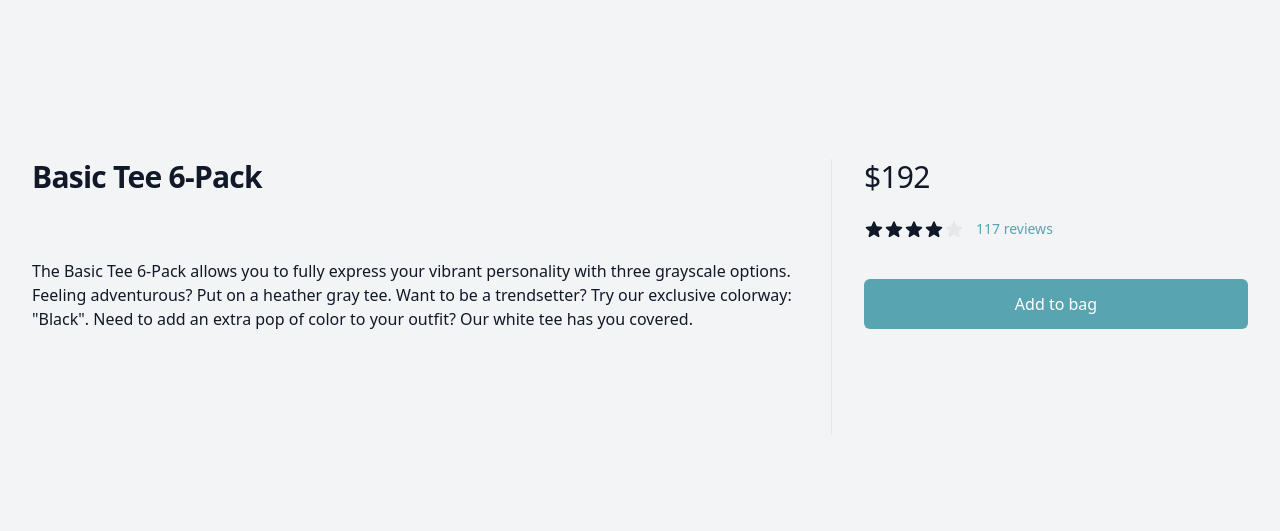
After one commit to Phi1lS/ReMarket-471-Project, a PHP site: page /listing.html in a window 1280 px wide. The commit adds this page. Shown: the part 733-1264 px from the top of the page. Run offline with PHP 8.4, Linux system fonts and the light colour scheme.

Commit message:
Listing page done in Tailwind
I have done some work on the listing page in Tailwind. I'm not sure if it is finished.

It should have everything we need though.

```diff
--- /dev/null
+++ b/listing.html
@@ -0,0 +1,305 @@
+<!DOCTYPE html>
+<html lang="en">
+<head>
+    <meta charset="UTF-8">
+    <title>ReMarket - Buy and Sell</title>
+    <link rel="icon" href="./logo/logo.ico">
+
+    <!--Font Awesome icons-->
+    <link rel="stylesheet" href="https://cdnjs.cloudflare.com/ajax/libs/font-awesome/5.15.1/css/all.min.css">
+    <!--<script src="https://cdn.tailwindcss.com"></script>-->
+    <link rel="stylesheet" href="output.css">
+
+    <link rel="apple-touch-icon" href="apple-touch-icons/apple-touch-icon-iphone-60x60.png">
+    <link rel="apple-touch-icon" sizes="60x60" href="apple-touch-icons/apple-touch-icon-ipad-76x76.png">
+    <link rel="apple-touch-icon" sizes="114x114" href="apple-touch-icons/apple-touch-icon-iphone-retina-120x120.png">
+    <link rel="apple-touch-icon" sizes="144x144" href="apple-touch-icons/apple-touch-icon-ipad-retina-152x152.png">
+</head>
+
+<body>
+    <!-- Header -->
+    <nav class="fixed top-0 z-50 w-full bg-remarket-blue p-4 dark:bg-remarket-dark flex items-center justify-between">
+        <a href="index.html" class="flex items-center mr-4 md:mr-6">
+            <img src="./logo/logo.png" alt="ReMarket Logo" class="h-12 md:h-16">
+        </a>
+
+        <div class="md:hidden mr-4 text-xl md:text-2xl">
+            <button onclick="toggleMobileMenu()" class="text-gray-200 hover:text-white focus:outline-none focus:text-white">
+                <i class="fas fa-bars"></i>
+            </button>
+        </div>
+
+        <div class="flex-grow flex items-center justify-end space-x-4">
+            <div class="hidden md:flex space-x-4">
+                <a href="index.html" class="text-white px-3 py-2 rounded hover:bg-remarket-dark dark:hover:bg-gray-800">Home</a>
+                <a href="create_post.html" class="text-white px-3 py-2 rounded hover:bg-remarket-dark dark:hover:bg-gray-800">Create New Post</a>
+            </div>
+
+            <div class="flex bg-white dark:bg-gray-600 p-2 rounded">
+                <input type="search" placeholder="Search for anything" class="dark:bg-gray-600 px-2 py-1 w-full rounded">
+                <button class="text-remarket-dark dark:text-gray-300">
+                    <i class="fas fa-search"></i>
+                </button>
+            </div>
+
+            <div class="text-white hover:text-gray-300 text-xl">
+                <i class="fas fa-shopping-cart"></i>
+            </div>
+
+            <div class="relative">
+                <button onclick="toggleDropdown()" class="relative z-10 block h-10 w-10 rounded-full overflow-hidden border-2 border-gray-600 focus:outline-none focus:border-white">
+                    <img class="h-full w-full object-cover" src="other-images/default_profile_pic.jpg" alt="Your profile">
+                </button>
+                <div id="user-menu" class="absolute right-0 mt-2 w-48 rounded-md shadow-lg py-1 bg-white dark:bg-gray-800 ring-1 ring-black ring-opacity-5 hidden" style="z-index: 50;">
+                    <a href="account_page.html" class="block px-4 py-2 text-sm text-gray-700 dark:text-gray-200 hover:bg-gray-100 dark:hover:bg-gray-700">Account Page</a>
+                    <a href="purchases.html" class="block px-4 py-2 text-sm text-gray-700 dark:text-gray-200 hover:bg-gray-100 dark:hover:bg-gray-700">Purchases</a>
+                    <a href="settings.html" class="block px-4 py-2 text-sm text-gray-700 dark:text-gray-200 hover:bg-gray-100 dark:hover:bg-gray-700">Settings</a>
+                    <form method="POST" action="./php-scripts/logout.php">
+                        <button type="submit" class="block w-full text-left px-4 py-2 text-sm text-gray-700 dark:text-gray-200 hover:bg-gray-100 dark:hover:bg-gray-700">Logout</button>
+                    </form>
+                </div>
+            </div>
+
+        </div>
+
+        <!-- Sidebar Menu -->
+        <div id="mobile-menu" class="fixed inset-y-0 left-0 transform -translate-x-full transition duration-200 ease-in-out md:hidden z-50 bg-white dark:bg-gray-800 shadow-xl hidden">
+            <div class="p-5">
+                <div class="flex items-center justify-between">
+                    <button onclick="toggleMobileMenu()" class="text-gray-600 dark:text-gray-300">
+                        <i class="fas fa-times"></i>
+                    </button>
+                </div>
+                <nav class="mt-8">
+                    <a href="index.html" class="block py-2.5 px-4 rounded transition duration-200 hover:bg-gray-200 dark:hover:bg-gray-700 text-gray-700 dark:text-gray-200">Home</a>
+                    <a href="create_post.html" class="block py-2.5 px-4 rounded transition duration-200 hover:bg-gray-200 dark:hover:bg-gray-700 text-gray-700 dark:text-gray-200">Create New Post</a>
+                </nav>
+            </div>
+        </div>
+    </nav>
+    <div class="h-[64px] md:h-[80px]"></div>
+
+
+    <!-- Slide-over menu for Shopping Cart -->
+    <div id="shopping-cart" class="fixed inset-0 overflow-hidden hidden" aria-labelledby="slide-over-title" role="dialog" aria-modal="true" style="z-index: 1000;">
+        <!-- Slide-over backdrop -->
+        <div class="absolute inset-0 bg-gray-500 bg-opacity-75 transition-opacity"></div>
+        <div class="relative z-10" aria-labelledby="slide-over-title" role="dialog" aria-modal="true">
+            <!--
+              Background backdrop, show/hide based on slide-over state.
+
+              Entering: "ease-in-out duration-500"
+                From: "opacity-0"
+                To: "opacity-100"
+              Leaving: "ease-in-out duration-500"
+                From: "opacity-100"
+                To: "opacity-0"
+            -->
+            <div class="fixed inset-0 bg-gray-500 bg-opacity-75 transition-opacity"></div>
+
+            <div class="fixed inset-0 overflow-hidden">
+              <div class="absolute inset-0 overflow-hidden">
+                <div class="pointer-events-none fixed inset-y-0 right-0 flex max-w-full pl-10">
+                  <!--
+                    Slide-over panel, show/hide based on slide-over state.
+
+                    Entering: "transform transition ease-in-out duration-500 sm:duration-700"
+                      From: "translate-x-full"
+                      To: "translate-x-0"
+                    Leaving: "transform transition ease-in-out duration-500 sm:duration-700"
+                      From: "translate-x-0"
+                      To: "translate-x-full"
+                  -->
+                  <div class="pointer-events-auto w-screen max-w-md">
+                    <div class="flex h-full flex-col overflow-y-scroll bg-white shadow-xl dark:bg-remarket-dark">
+                      <div class="flex-1 overflow-y-auto px-4 py-6 sm:px-6">
+                        <div class="flex items-start justify-between">
+                          <h2 class="text-lg font-medium text-gray-900 dark:text-gray-100" id="slide-over-title">Shopping cart</h2>
+                          <div class="ml-3 flex h-7 items-center">
+                            <button type="button" class="relative -m-2 p-2 text-gray-400 hover:text-gray-500 dark:text-gray-300 dark:hover:text-gray-400">
+                              <span class="absolute -inset-0.5"></span>
+                              <span class="sr-only">Close panel</span>
+                              <svg class="h-6 w-6" fill="none" viewBox="0 0 24 24" stroke-width="1.5" stroke="currentColor" aria-hidden="true">
+                                <path stroke-linecap="round" stroke-linejoin="round" d="M6 18L18 6M6 6l12 12" />
+                              </svg>
+                            </button>
+                          </div>
+                        </div>
+
+                        <div class="mt-8">
+                          <div class="flow-root">
+                            <ul role="list" class="-my-6 divide-y divide-gray-200">
+                              <li class="flex py-6">
+                                <div class="h-24 w-24 flex-shrink-0 overflow-hidden rounded-md border border-gray-200">
+                                  <img src="https://tailwindui.com/img/ecommerce-images/shopping-cart-page-04-product-01.jpg" alt="Salmon orange fabric pouch with match zipper, gray zipper pull, and adjustable hip belt." class="h-full w-full object-cover object-center">
+                                </div>
+          <!-- TODO: PHP Script to dynamically fetch and generate cart items into the slideover cart -->
+                                <div class="ml-4 flex flex-1 flex-col">
+                                  <div>
+                                    <div class="flex justify-between text-base font-medium text-gray-900 dark:text-gray-100">
+                                      <h3>
+                                        <a href="#">Throwback Hip Bag</a>
+                                      </h3>
+                                      <p class="ml-4">$90.00</p>
+                                    </div>
+                                    <p class="mt-1 text-sm text-gray-500 dark:text-gray-300">Salmon</p>
+                                  </div>
+                                  <div class="flex flex-1 items-end justify-between text-sm">
+                                    <p class="text-gray-500 dark:text-gray-300">Qty 1</p>
+
+                                    <div class="flex">
+                                        <!-- TODO: PHP Script that makes remove item remove cart item from cart -->
+                                        <button type="button" class="font-medium text-remarket-blue dark:text-remarket-teal-800 hover:text-remarket-dark dark:hover:text-remarket-blue">Remove</button>
+                                    </div>
+                                  </div>
+                                </div>
+                              </li>
+                              <li class="flex py-6">
+                                <div class="h-24 w-24 flex-shrink-0 overflow-hidden rounded-md border border-gray-200">
+                                  <img src="https://tailwindui.com/img/ecommerce-images/shopping-cart-page-04-product-02.jpg" alt="Front of satchel with blue canvas body, black straps and handle, drawstring top, and front zipper pouch." class="h-full w-full object-cover object-center">
+                                </div>
+
+                                <div class="ml-4 flex flex-1 flex-col">
+                                  <div>
+                                    <div class="flex justify-between text-base font-medium text-gray-900 dark:text-gray-100">
+                                      <h3>
+                                        <a href="#">Medium Stuff Satchel</a>
+                                      </h3>
+                                      <p class="ml-4">$32.00</p>
+                                    </div>
+                                    <p class="mt-1 text-sm text-gray-500 dark:text-gray-300">Blue</p>
+                                  </div>
+                                  <div class="flex flex-1 items-end justify-between text-sm">
+                                    <p class="text-gray-500 dark:text-gray-300">Qty 1</p>
+
+                                    <div class="flex">
+                                      <button type="button" class="font-medium text-remarket-blue dark:text-remarket-teal-800 hover:text-remarket-dark dark:hover:text-remarket-blue">Remove</button>
+                                    </div>
+                                  </div>
+                                </div>
+                              </li>
+
+                              <!-- More products... -->
+                            </ul>
+                          </div>
+                        </div>
+                      </div>
+
+                      <div class="border-t border-gray-200 px-4 py-6 sm:px-6">
+                        <div class="flex justify-between text-base font-medium text-gray-900 dark:text-gray-100">
+                          <p>Subtotal</p>
+                          <p>$112.00</p>
+                        </div>
+                        <p class="mt-0.5 text-sm text-gray-500 dark:text-gray-300">Shipping and taxes calculated at checkout.</p>
+                        <div class="mt-6">
+                          <a href="checkout.html" class="flex items-center justify-center rounded-md border border-transparent bg-remarket-blue p-4 dark:bg-remarket-teal-800 px-6 py-3 text-base font-medium text-white shadow-sm hover:bg-teal-700">Checkout</a>
+                        </div>
+                        <div class="mt-6 flex justify-center text-center text-sm text-gray-500">
+                          <p>
+                            or
+                            <button type="button" class="font-medium text-bg-remarket-blue dark:text-remarket-teal-800 hover:text-remarket-blue dark:hover:text-teal-700">
+                              Continue Shopping
+                              <span aria-hidden="true"> &rarr;</span>
+                            </button>
+                          </p>
+                        </div>
+                      </div>
+                    </div>
+                  </div>
+                </div>
+              </div>
+            </div>
+          </div>
+    </div>
+
+    <!-- END HEADER -->
+
+    <div class="bg-gray-100 dark:bg-gray-800">
+        <div class="pt-6">
+        <nav aria-label="Breadcrumb">
+            <ol role="list" class="mx-auto flex max-w-2xl items-center space-x-2 px-4 sm:px-6 lg:max-w-7xl lg:px-8">
+
+                <!-- ITEM NAME GOES HERE -->
+            <li class="text-sm">
+                <a href="#" aria-current="page" class="font-medium text-gray-500 hover:text-gray-600 dark:text-gray-400 dark:hover:text-white">Basic Tee 6-Pack</a>
+            </li>
+            </ol>
+        </nav>
+
+        <!-- Image gallery -->
+        <div class="mx-auto max-w-2xl px-4 pb-16 pt-10 sm:px-6 lg:grid lg:max-w-7xl lg:grid-cols-3 lg:grid-rows-[auto,auto,1fr] lg:gap-x-8 lg:px-8 lg:pb-24 lg:pt-16">
+            <div class="aspect-h-4 aspect-w-3 hidden overflow-hidden rounded-lg lg:block">
+            <img src="https://tailwindui.com/img/ecommerce-images/product-page-02-secondary-product-shot.jpg" alt="Two each of gray, white, and black shirts laying flat." class="h-full w-full object-cover object-center">
+            </div>
+            <div class="hidden lg:grid lg:grid-cols-1 lg:gap-y-8">
+            <div class="aspect-h-2 aspect-w-3 overflow-hidden rounded-lg">
+                <img src="https://tailwindui.com/img/ecommerce-images/product-page-02-tertiary-product-shot-01.jpg" alt="Model wearing plain black basic tee." class="h-full w-full object-cover object-center">
+            </div>
+            <div class="aspect-h-2 aspect-w-3 overflow-hidden rounded-lg">
+                <img src="https://tailwindui.com/img/ecommerce-images/product-page-02-tertiary-product-shot-02.jpg" alt="Model wearing plain gray basic tee." class="h-full w-full object-cover object-center">
+            </div>
+            </div>
+            <div class="aspect-h-5 aspect-w-4 lg:aspect-h-4 lg:aspect-w-3 sm:overflow-hidden sm:rounded-lg">
+            <img src="https://tailwindui.com/img/ecommerce-images/product-page-02-featured-product-shot.jpg" alt="Model wearing plain white basic tee." class="h-full w-full object-cover object-center">
+            </div>
+        </div>
+
+        <!-- Product info -->
+        <div class="mx-auto max-w-2xl px-4 pb-16 pt-10 sm:px-6 lg:grid lg:max-w-7xl lg:grid-cols-3 lg:grid-rows-[auto,auto,1fr] lg:gap-x-8 lg:px-8 lg:pb-24 lg:pt-16">
+            <div class="lg:col-span-2 lg:border-r lg:border-gray-200 lg:pr-8">
+                <h1 class="text-2xl font-bold tracking-tight text-gray-900 dark:text-white sm:text-3xl">Basic Tee 6-Pack</h1>
+            </div>
+
+            <!-- Options -->
+            <div class="mt-4 lg:row-span-3 lg:mt-0">
+            <h2 class="sr-only">Product information</h2>
+            <p class="text-3xl tracking-tight text-gray-900 dark:text-white">$192</p>
+
+            <!-- Reviews -->
+            <div class="mt-6">
+                <h3 class="sr-only">Reviews</h3>
+                <div class="flex items-center">
+                <div class="flex items-center">
+                    <!-- Active: "text-gray-900", Default: "text-gray-200" -->
+                    <svg class="text-gray-900 dark:text-gray-200 h-5 w-5 flex-shrink-0" viewBox="0 0 20 20" fill="currentColor" aria-hidden="true">
+                    <path fill-rule="evenodd" d="M10.868 2.884c-.321-.772-1.415-.772-1.736 0l-1.83 4.401-4.753.381c-.833.067-1.171 1.107-.536 1.651l3.62 3.102-1.106 4.637c-.194.813.691 1.456 1.405 1.02L10 15.591l4.069 2.485c.713.436 1.598-.207 1.404-1.02l-1.106-4.637 3.62-3.102c.635-.544.297-1.584-.536-1.65l-4.752-.382-1.831-4.401z" clip-rule="evenodd" />
+                    </svg>
+                    <svg class="text-gray-900 dark:text-gray-200 h-5 w-5 flex-shrink-0" viewBox="0 0 20 20" fill="currentColor" aria-hidden="true">
+                    <path fill-rule="evenodd" d="M10.868 2.884c-.321-.772-1.415-.772-1.736 0l-1.83 4.401-4.753.381c-.833.067-1.171 1.107-.536 1.651l3.62 3.102-1.106 4.637c-.194.813.691 1.456 1.405 1.02L10 15.591l4.069 2.485c.713.436 1.598-.207 1.404-1.02l-1.106-4.637 3.62-3.102c.635-.544.297-1.584-.536-1.65l-4.752-.382-1.831-4.401z" clip-rule="evenodd" />
+                    </svg>
+                    <svg class="text-gray-900 dark:text-gray-200 h-5 w-5 flex-shrink-0" viewBox="0 0 20 20" fill="currentColor" aria-hidden="true">
+                    <path fill-rule="evenodd" d="M10.868 2.884c-.321-.772-1.415-.772-1.736 0l-1.83 4.401-4.753.381c-.833.067-1.171 1.107-.536 1.651l3.62 3.102-1.106 4.637c-.194.813.691 1.456 1.405 1.02L10 15.591l4.069 2.485c.713.436 1.598-.207 1.404-1.02l-1.106-4.637 3.62-3.102c.635-.544.297-1.584-.536-1.65l-4.752-.382-1.831-4.401z" clip-rule="evenodd" />
+                    </svg>
+                    <svg class="text-gray-900 dark:text-gray-200 h-5 w-5 flex-shrink-0" viewBox="0 0 20 20" fill="currentColor" aria-hidden="true">
+                    <path fill-rule="evenodd" d="M10.868 2.884c-.321-.772-1.415-.772-1.736 0l-1.83 4.401-4.753.381c-.833.067-1.171 1.107-.536 1.651l3.62 3.102-1.106 4.637c-.194.813.691 1.456 1.405 1.02L10 15.591l4.069 2.485c.713.436 1.598-.207 1.404-1.02l-1.106-4.637 3.62-3.102c.635-.544.297-1.584-.536-1.65l-4.752-.382-1.831-4.401z" clip-rule="evenodd" />
+                    </svg>
+                    <svg class="text-gray-200 dark:text-gray-900 h-5 w-5 flex-shrink-0" viewBox="0 0 20 20" fill="currentColor" aria-hidden="true">
+                    <path fill-rule="evenodd" d="M10.868 2.884c-.321-.772-1.415-.772-1.736 0l-1.83 4.401-4.753.381c-.833.067-1.171 1.107-.536 1.651l3.62 3.102-1.106 4.637c-.194.813.691 1.456 1.405 1.02L10 15.591l4.069 2.485c.713.436 1.598-.207 1.404-1.02l-1.106-4.637 3.62-3.102c.635-.544.297-1.584-.536-1.65l-4.752-.382-1.831-4.401z" clip-rule="evenodd" />
+                    </svg>
+                </div>
+                <p class="sr-only">4 out of 5 stars</p>
+                <a href="#" class="ml-3 text-sm font-medium text-remarket-blue hover:text-remarket-teal-700">117 reviews</a>
+                </div>
+            </div>
+
+            <form class="mt-10">
+                <button type="submit" class="mt-10 flex w-full items-center justify-center rounded-md border border-transparent bg-remarket-blue hover:bg-remarket-teal-700 px-8 py-3 text-base font-medium text-white focus:outline-none focus:ring-2 focus:ring-remarket-teal-500 focus:ring-offset-2">Add to bag</button>
+            </form>
+            </div>
+
+            <div class="py-10 lg:col-span-2 lg:col-start-1 lg:border-r lg:border-gray-200 lg:pb-16 lg:pr-8 lg:pt-6">
+            <!-- Description and details -->
+            <div>
+                <h3 class="sr-only">Description</h3>
+
+                <div class="py-10 space-y-6">
+                <p class="text-base text-gray-900 dark:text-gray-300">The Basic Tee 6-Pack allows you to fully express your vibrant personality with three grayscale options. Feeling adventurous? Put on a heather gray tee. Want to be a trendsetter? Try our exclusive colorway: &quot;Black&quot;. Need to add an extra pop of color to your outfit? Our white tee has you covered.</p>
+                </div>
+            </div>
+            </div>
+        </div>
+        </div>
+    </div>
+
+    <script src="js-scripts/ui.js"></script>
+</body>
--- a/output.css
+++ b/output.css
@@ -946,6 +1006,10 @@ select {
   margin-top: 0.25rem;
 }
 
+.mt-10 {
+  margin-top: 2.5rem;
+}
+
 .mt-2 {
   margin-top: 0.5rem;
 }
@@ -1006,6 +1070,10 @@ select {
   height: 1rem;
 }
 
+.h-5 {
+  height: 1.25rem;
+}
+
 .h-6 {
   height: 1.5rem;
 }
@@ -1070,8 +1142,16 @@ select {
   width: 12rem;
 }
 
+.w-5 {
+  width: 1.25rem;
+}
+
 .w-6 {
   width: 1.5rem;
+}
+
+.w-8 {
+  width: 2rem;
 }
 
 .w-auto {
@@ -1395,6 +1536,11 @@ select {
   padding-right: 1.5rem;
 }
 
+.px-8 {
+  padding-left: 2rem;
+  padding-right: 2rem;
+}
+
 .py-1 {
   padding-top: 0.25rem;
   padding-bottom: 0.25rem;
@@ -1440,6 +1586,15 @@ select {
   padding-bottom: 2rem;
 }
 
+.py-20 {
+  padding-top: 5rem;
+  padding-bottom: 5rem;
+}
+
+.pb-16 {
+  padding-bottom: 4rem;
+}
+
 .pl-1 {
   padding-left: 0.25rem;
 }
@@ -1448,8 +1603,20 @@ select {
   padding-left: 2.5rem;
 }
 
+.pl-4 {
+  padding-left: 1rem;
+}
+
+.pt-10 {
+  padding-top: 2.5rem;
+}
+
 .pt-4 {
   padding-top: 1rem;
+}
+
+.pt-6 {
+  padding-top: 1.5rem;
 }
 
 .text-left {
@@ -1907,6 +2163,16 @@ select {
     padding-bottom: 6rem;
   }
 
+  .sm\:py-6 {
+    padding-top: 1.5rem;
+    padding-bottom: 1.5rem;
+  }
+
+  .sm\:text-3xl {
+    font-size: 1.875rem;
+    line-height: 2.25rem;
+  }
+
   .sm\:text-sm {
     font-size: 0.875rem;
     line-height: 1.25rem;
@@ -1999,17 +2265,91 @@ select {
 }
 
 @media (min-width: 1024px) {
+  .lg\:col-span-2 {
+    grid-column: span 2 / span 2;
+  }
+
+  .lg\:col-start-1 {
+    grid-column-start: 1;
+  }
+
+  .lg\:row-span-3 {
+    grid-row: span 3 / span 3;
+  }
+
+  .lg\:mt-0 {
+    margin-top: 0px;
+  }
+
+  .lg\:block {
+    display: block;
+  }
+
+  .lg\:grid {
+    display: grid;
+  }
+
   .lg\:max-w-7xl {
     max-width: 80rem;
   }
 
+  .lg\:grid-cols-1 {
+    grid-template-columns: repeat(1, minmax(0, 1fr));
+  }
+
   .lg\:grid-cols-3 {
     grid-template-columns: repeat(3, minmax(0, 1fr));
+  }
+
+  .lg\:grid-cols-4 {
+    grid-template-columns: repeat(4, minmax(0, 1fr));
+  }
+
+  .lg\:grid-rows-\[auto\2c auto\2c 1fr\] {
+    grid-template-rows: auto auto 1fr;
+  }
+
+  .lg\:gap-x-8 {
+    -moz-column-gap: 2rem;
+         column-gap: 2rem;
+  }
+
+  .lg\:gap-y-8 {
+    row-gap: 2rem;
+  }
+
+  .lg\:border-r {
+    border-right-width: 1px;
+  }
+
+  .lg\:border-gray-200 {
+    --tw-border-opacity: 1;
+    border-color: rgb(229 231 235 / var(--tw-border-opacity));
   }
 
   .lg\:px-8 {
     padding-left: 2rem;
     padding-right: 2rem;
+  }
+
+  .lg\:pb-16 {
+    padding-bottom: 4rem;
+  }
+
+  .lg\:pb-24 {
+    padding-bottom: 6rem;
+  }
+
+  .lg\:pr-8 {
+    padding-right: 2rem;
+  }
+
+  .lg\:pt-16 {
+    padding-top: 4rem;
+  }
+
+  .lg\:pt-6 {
+    padding-top: 1.5rem;
   }
 }
 
--- a/tailwind.config.js
+++ b/tailwind.config.js
@@ -4,6 +4,9 @@ module.exports = {
     darkMode: 'media',
     theme: {
         extend: {
+          gridTemplateRows: {
+            '[auto,auto,1fr': 'auto auto 1fr',
+          },
           colors: {
             // Define your custom colors here
             // Replace these with your actual color values
```
Also changed, not shown: other parts of output.css (+261 -52 lines).
